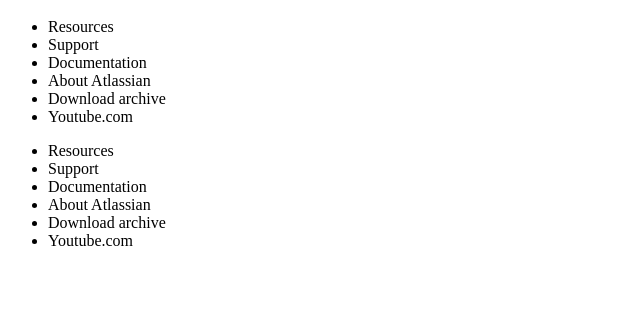
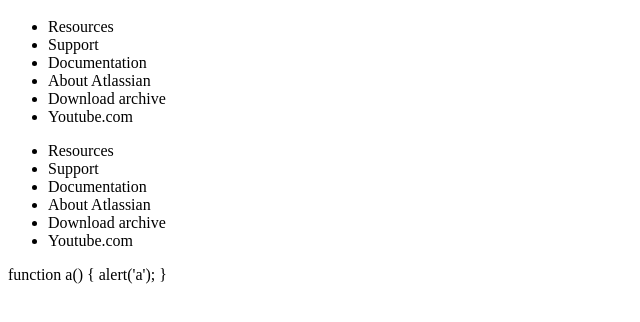
Before and after one commit to hosoo74/opentutorials_git_hosoo74, a plain HTML site: page index.html in a window 1280 px wide. Shown: the part 48-370 px from the top of the page, without its empty margins (0-640 px from the left). Drawn offline with Linux system fonts and the light colour scheme.

Commit message:
함수 a 추가

```diff
--- a/index.html
+++ b/index.html
@@ -22,5 +22,9 @@
 			<li>Youtube.com</li>
 		</ul>
 	</body>
-	<javascript></javascript>
+	<javascript>
+		function a() {
+			alert('a');
+		}
+	</javascript>
 </html>
```
